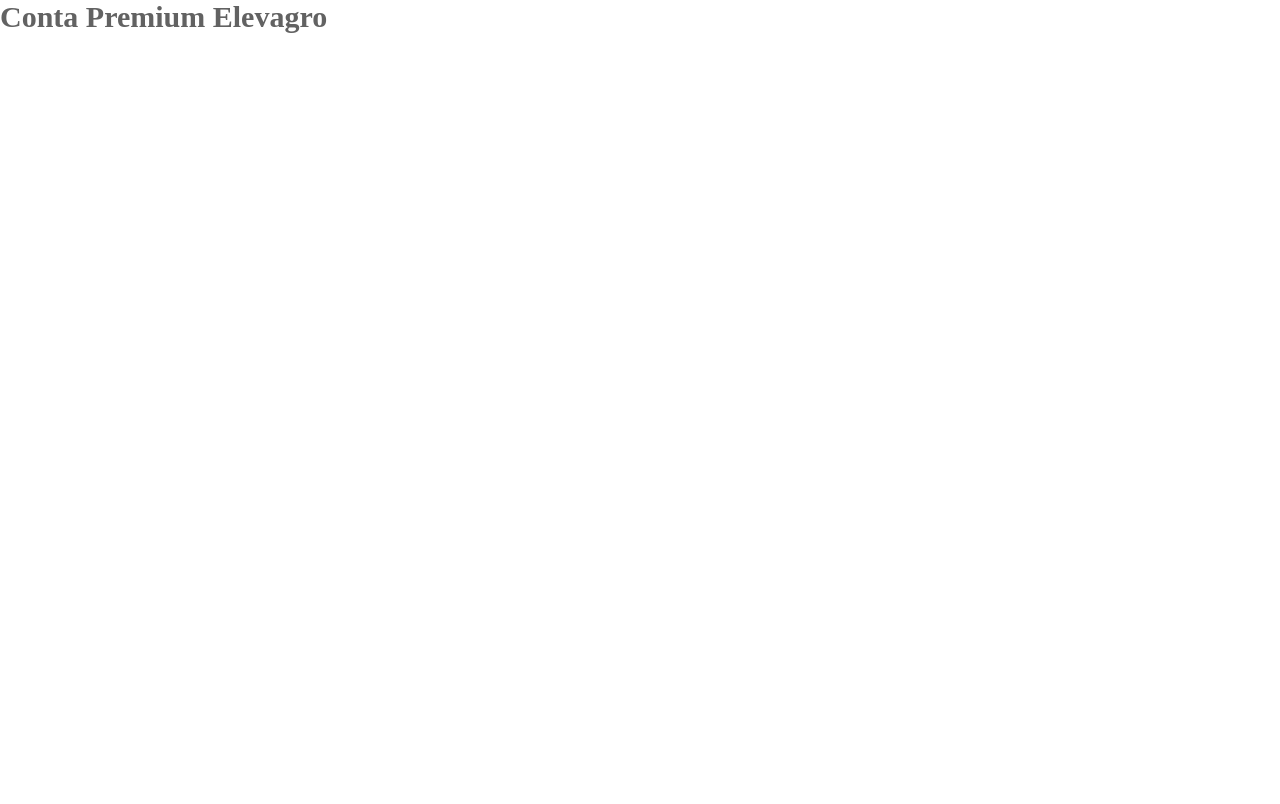
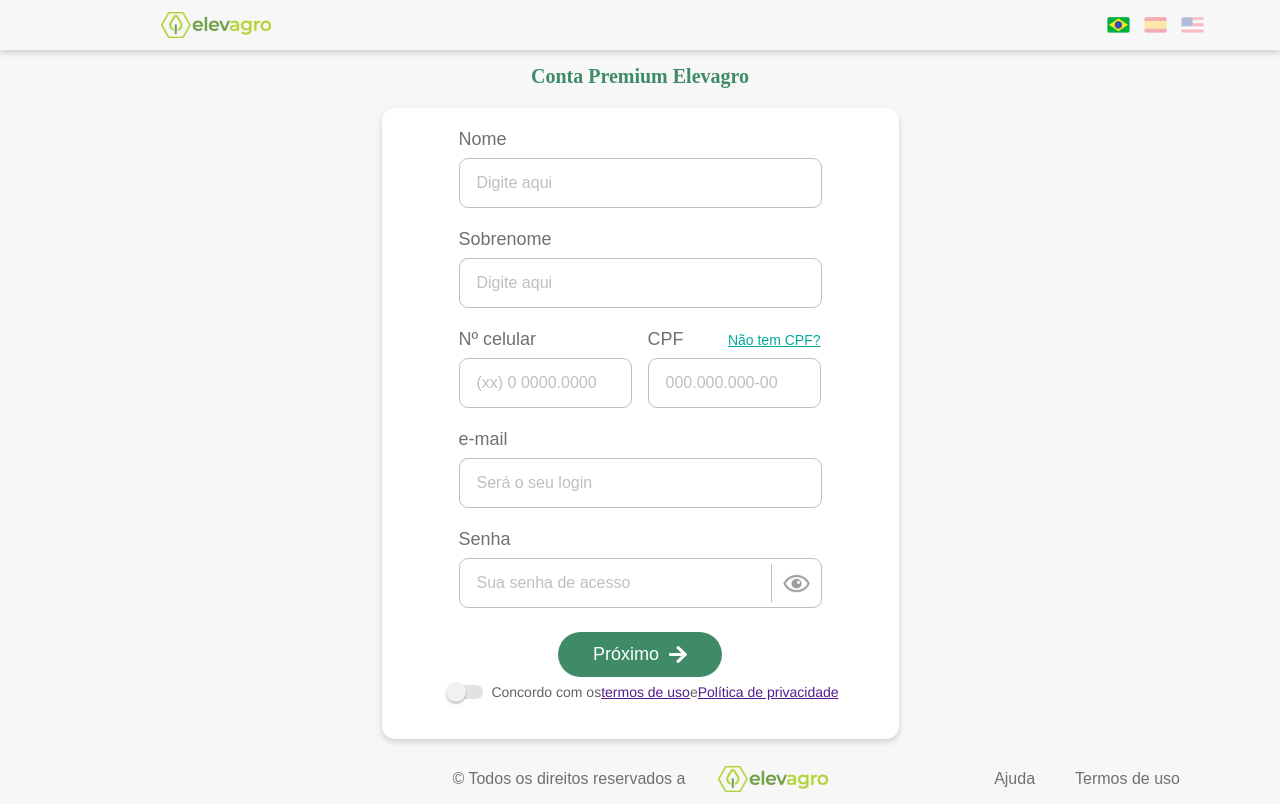
Before and after one commit to eMatheus23/eleva-pages, a React (Create React App) app: page /create-premium/visit in a window 1280 px wide. Built offline with nearby package versions, Linux system fonts and the light colour scheme; the HTML template or start-up script is replaced by a standard one.

Commit message:
Início da página de criação de conta premium

```diff
--- a/src/pages/CreatePremiumVisit.jsx
+++ b/src/pages/CreatePremiumVisit.jsx
@@ -1,8 +1,117 @@
 import React from 'react';
+
+//CSS
+import '../styles/pages/create-premium-visit.css';
+
+// Components
+import Footer from '../components/Footer'
+import HeaderCreateAccount from '../components/HeaderCreateAccount'
+import { ButtonDark, ToggleSwitch } from '../components/Buttons'
+
+// Icons
+import ArrowRight from '../images/icons/arrow-right.svg';
+import RevealPassword from '../images/icons/reveal-password.svg';
 
 function CreatePremiumVisit() {
   return (
-    <h1>Conta Premium Elevagro</h1>
+    <div id='page-create-premium-visit'>
+
+      <HeaderCreateAccount/>
+
+      <main>
+        <h3>Conta Premium Elevagro</h3>
+        <div className="account-creation-visit-card">
+          <form action="">
+            <fieldset>
+              <label htmlFor="name">Nome</label>
+              <input
+                type="text"
+                name="name"
+                id="name"
+                placeholder="Digite aqui"
+              />
+            </fieldset>
+
+            <fieldset>
+              <label htmlFor="surname">Sobrenome</label>
+              <input
+                type="text"
+                name="surname"
+                id="surname"
+                placeholder="Digite aqui"
+              />
+            </fieldset>
+
+            <section>
+              <fieldset>
+                <label htmlFor="phone">Nº celular</label>
+                <input
+                  type="text"
+                  name="phone"
+                  id="phone"
+                  placeholder="(xx) 0 0000.0000"
+                />
+  	          </fieldset>
+
+              <fieldset>
+                <label htmlFor="cpf">
+                  CPF
+                  <a href="#">Não tem CPF?</a>
+                </label>
+
+                <input
+                  type="text"
+                  name="cpf"
+                  id="cpf"
+                  placeholder="000.000.000-00"
+                />
+              </fieldset>
+            </section>
+
+
+            <fieldset>
+              <label htmlFor="e-mail">e-mail</label>
+              <input
+                type="e-mail"
+                name="e-mail"
+                id="e-mail"
+                placeholder="Será o seu login"
+              />
+            </fieldset>
+
+            <fieldset>
+              <label htmlFor="password">Senha</label>
+              <div className="input-container">
+                <input
+                  type="password"
+                  name="password"
+                  id="password"
+                  placeholder="Sua senha de acesso"
+                />
+                <img src={RevealPassword} alt="Revelar Senha"/>
+              </div>
+
+
+            </fieldset>
+          </form>
+
+          <ButtonDark>
+              Próximo
+              <img src={ArrowRight} alt="Próximo"/>
+          </ButtonDark>
+
+          <ToggleSwitch>
+            Concordo com os
+            <a href="">termos de uso</a>
+            e
+            <a href="">Política de privacidade</a>
+          </ToggleSwitch>
+        </div>
+
+      </main>
+
+        <Footer/>
+      </div>
   );
 }
 
--- /dev/null
+++ b/src/styles/pages/create-premium-visit.css
@@ -0,0 +1,125 @@
+#page-create-premium-visit {
+  width: 100vw;
+  height: 100vh;
+  background: var(--color-background);
+}
+
+#page-create-premium-visit main {
+  width: 100vw;
+  height: 88vh;
+  background: var(--color-background-secondary);
+
+  display: flex;
+  align-items: center;
+  justify-content: center;
+  flex-direction: column;
+}
+
+#page-create-premium-visit main h3 {
+  font-weight: bold;
+  margin-bottom: 2rem;
+}
+
+.account-creation-visit-card {
+  width: 51.7rem;
+  height: 63.1rem;
+
+  background: var(--color-background);
+
+  border-radius: 1.3rem;
+  box-shadow: 0px 3px 6px #00000029;
+
+  display: flex;
+  flex-direction: column;
+  align-items: center;
+}
+
+h3 {
+  font-weight: normal;
+  color: var(--color-secondary);
+}
+
+form fieldset {
+  border: 0;
+  margin-top: 2.1rem;
+}
+
+/* form fieldset + fieldset {
+  margin-top: 1.6rem;
+} */
+
+form fieldset label {
+  width: 100%;
+
+  display: flex;
+
+  font-family: Montserrat, sans-serif;
+  font-size: 1.8rem;
+  color: var(--color-text-base);
+  font-weight: normal;
+
+  margin-bottom: 0.8rem;
+}
+
+form fieldset input {
+  width: 36.3rem;
+  height: 5rem;
+  border: 1px solid #BFBFBF;
+  border-radius: 9px;
+  outline: none;
+
+  padding: 1.7rem;
+  font-size: 1.6rem;
+}
+
+form fieldset input::placeholder {
+  color: #BFBFBF;
+  font-family: Montserrat, sans-serif;
+}
+
+/* form fieldset:last-of-type {
+  margin-top: 3rem;
+} */
+
+form section {
+  display: flex;
+  flex-direction: row;
+}
+
+form section fieldset + fieldset {
+  margin-left: 1.6rem;
+}
+
+form section fieldset + fieldset label {
+  display: flex;
+  flex-direction: row;
+  align-items: center;
+  justify-content: space-between;
+}
+
+form section fieldset + fieldset label a {
+  color: var(--color-text-link);
+  font-size: 1.4rem;
+}
+
+form section fieldset input {
+  width: 17.3rem;
+}
+
+.input-container {
+  position: relative;
+}
+
+
+input#password + img {
+  position: absolute;
+
+  top: 50%;
+  right: 8px;
+
+  transform: translate(0, -50%);
+}
+
+.account-creation-visit-card form + a {
+  margin-top: 2.4rem;
+}
```
